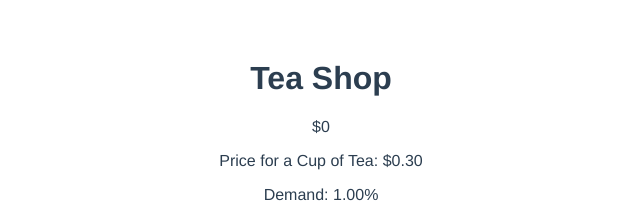
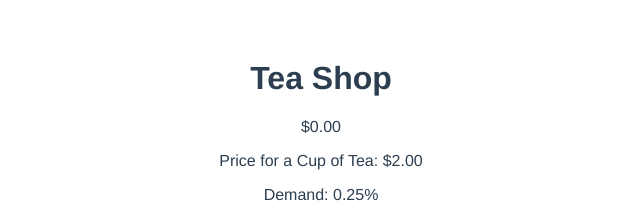
Before and after one commit to connorshea/teashop, a Vue app: page / in a window 1280 px wide. Shown: the top 220 px of the page, without its empty margins (319-959 px from the left). Built offline with nearby package versions, Linux system fonts and the light colour scheme.

Commit message:
Add money formatting, fix other issues.
And a bit of rebalancing. Need to modify the demand calculation to be
exponential so that people stop buying tea at stupidly high
prices, because currently the game is unplayable lol

```diff
--- a/src/components/TeaShop.vue
+++ b/src/components/TeaShop.vue
@@ -16,8 +16,7 @@ export default defineComponent({
     const roundedCupsOfTea = computed(() => Math.round(store.state.cupsOfTea));
     const autobrewerCount = computed(() => store.state.purchases.autobrewer.count);
     const money = computed(() => store.state.money);
-    const roundedMoney = computed(() => store.state.money.toFixed(2));
-    const teaPrice = computed(() => store.state.teaPrice.toFixed(2));
+    const teaPrice = computed(() => store.state.teaPrice);
     const roundedTeaPrice = computed(() => store.state.teaPrice.toFixed(2));
     const demand = computed(() => (store.state.rawDemand / (store.state.teaPrice * 100)).toFixed(2));
 
@@ -42,7 +41,6 @@ export default defineComponent({
       teaPerSecond,
       roundedCupsOfTea,
       money,
-      roundedMoney,
       teaPrice,
       roundedTeaPrice,
       demand,
@@ -63,7 +61,7 @@ export default defineComponent({
 <template>
   <h1>Tea Shop</h1>
 
-  <p>${{ $filters.humanize(roundedMoney, { short: true }) }}</p>
+  <p>${{ $filters.humanize(money, { short: true, money: true }) }}</p>
   <p>Price for a Cup of Tea: ${{ roundedTeaPrice }}</p>
   <p>Demand: {{ demand }}%</p>
   <p>{{ $filters.humanize(roundedCupsOfTea, { short: true }) }} {{ $filters.pluralize(roundedCupsOfTea, 'Cup') }} of Tea</p>
--- a/src/humanize.ts
+++ b/src/humanize.ts
@@ -91,12 +91,14 @@ const UNIT_SHORT_NAMES = [
 
 export type HumanizeOptions = {
   short: boolean,
-  lowercase: boolean
+  lowercase: boolean,
+  money: boolean
 }
 
 const DEFAULT_OPTIONS: HumanizeOptions = {
   short: false,
-  lowercase: false
+  lowercase: false,
+  money: false
 }
 
 /**
@@ -115,6 +117,10 @@ export const humanize = (value: number, options?: Partial<HumanizeOptions>): str
 
   const units = opts.short ? UNIT_SHORT_NAMES : UNIT_NAMES;
 
+  if (opts.money && value < 1000) {
+    return value.toFixed(2);
+  }
+
   return millify(value, {
     precision: 2,
     units: units,
--- a/src/store.ts
+++ b/src/store.ts
@@ -65,9 +65,9 @@ const getDefaultGameState = () => {
     tick: 0,
     money: 0,
     cupsOfTea: 0,
-    teaPrice: 0.30,
+    teaPrice: 2.00,
     teaPerTick: 0,
-    rawDemand: 30,
+    rawDemand: 50,
     purchases: {
       autobrewer: {
         count: 0,
```
